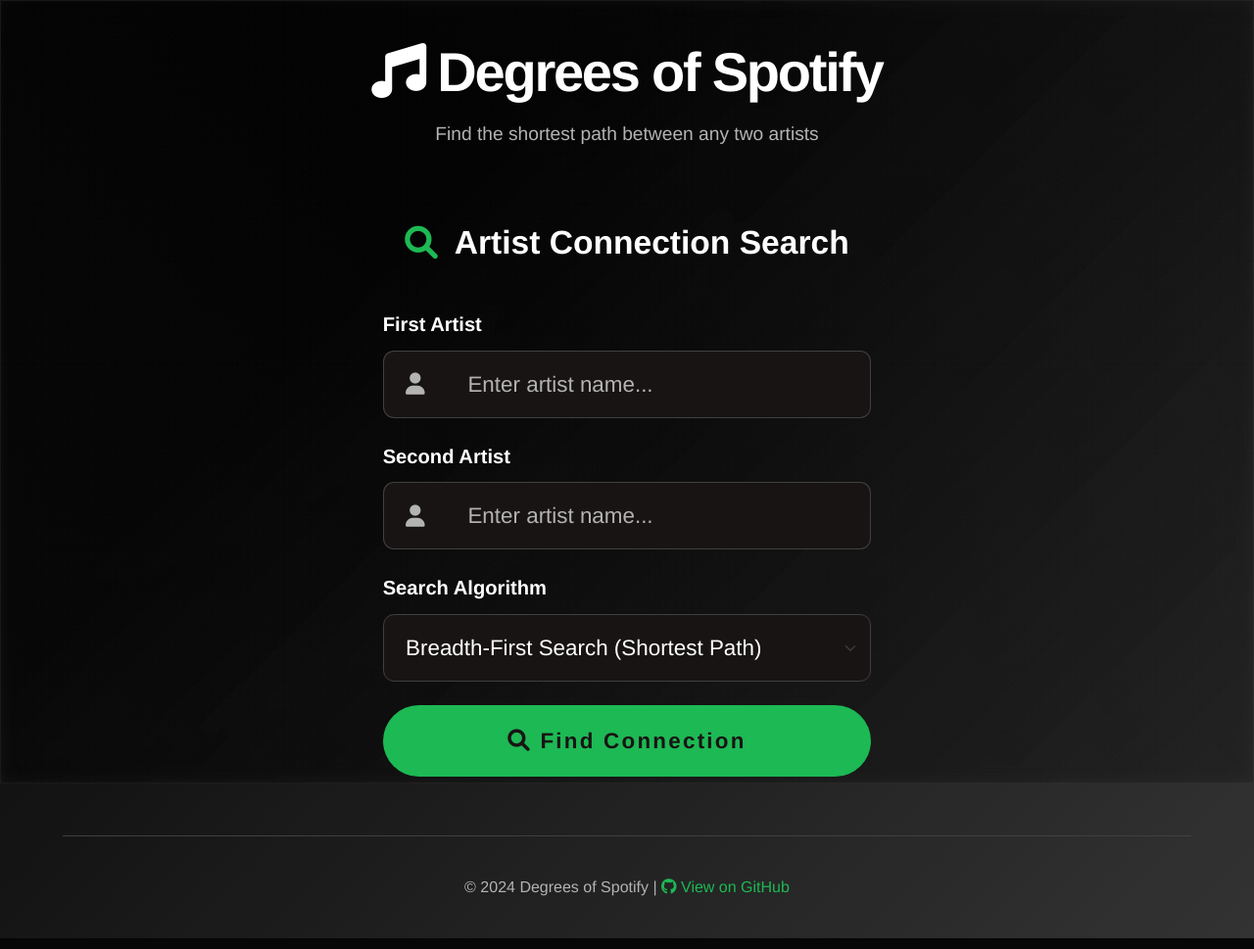
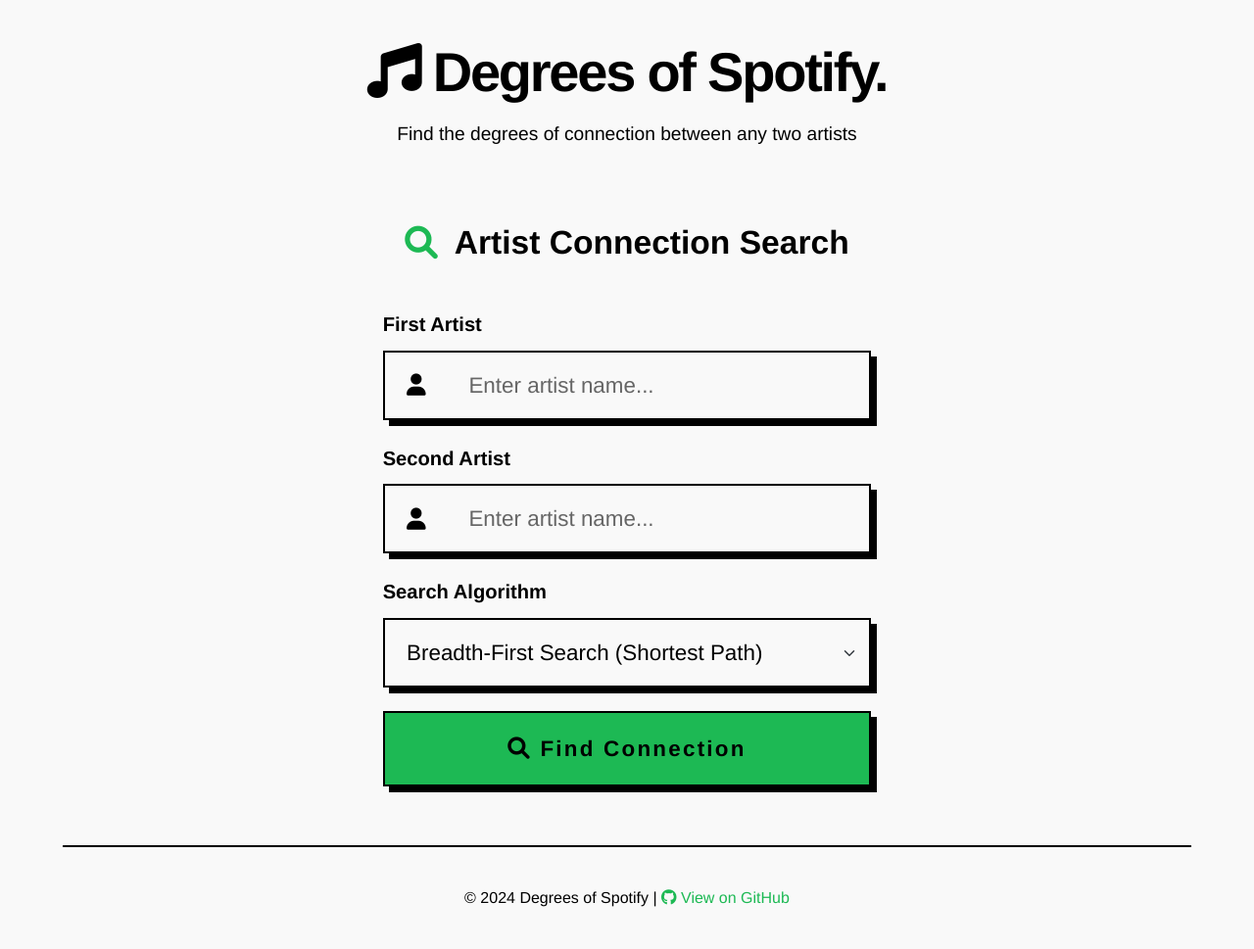
Before and after one commit to LukasKanopka/DegreesOfSpotifyWithFrontend, a Flask app: page / in a window 1280 px wide. Shown: the whole page at 98% size. Run offline with Flask 3, Linux system fonts and the light colour scheme; parts of the project's set-up code (start-up, migrations or seed data) failed here and were passed over.

Commit message:
Vaporwave🤑🤑🤑🤑

```diff
--- a/flask_app/static/css/style.css
+++ b/flask_app/static/css/style.css
@@ -1,161 +1,41 @@
-/* Custom styles for Degrees of Spotify */
+/* Vaporware Theme for Degrees of Spotify */
 
 :root {
     --spotify-green: #1db954;
-    --spotify-black: #191414;
-    --spotify-dark-grey: #121212;
-    --spotify-grey: #282828;
-    --spotify-light-grey: #b3b3b3;
-    --spotify-white: #ffffff;
-    --spotify-hover: #1ed760;
-    --card-background: #181818;
-    --border-color: #404040;
+    --vaporware-white: #f9f9f9;
+    --vaporware-black: #000000;
+    --vaporware-shadow: 4px 4px 0px #000000;
+    --vaporware-shadow-small: 2px 2px 0px #000000;
+    --vaporware-shadow-large: 6px 6px 0px #000000;
 }
 
 body {
-    /* Simple 2-color gradient: black to dark grey */
-    background: linear-gradient(135deg, #000000 0%, #333333 100%);
+    background: var(--vaporware-white);
     min-height: 100vh;
     font-family: 'Circular', 'Helvetica Neue', Helvetica, Arial, sans-serif;
-    color: var(--spotify-white);
+    color: var(--vaporware-black);
     margin: 0;
     padding: 0;
     position: relative;
 }
 
-/* Organic frosted glass overlay with random noise */
-body::before {
-    content: '';
-    position: fixed;
-    top: 0;
-    left: 0;
-    width: 100%;
-    height: 100%;
-    background:
-        /* Organic noise clusters - irregular positioning */
-        radial-gradient(ellipse 1.3px 0.8px at 7.3% 18.7%, rgba(255, 255, 255, 0.022) 0%, transparent 70%),
-        radial-gradient(ellipse 0.9px 1.4px at 91.2% 43.1%, rgba(255, 255, 255, 0.016) 0%, transparent 70%),
-        radial-gradient(ellipse 1.1px 1.1px at 31.8% 76.4%, rgba(255, 255, 255, 0.019) 0%, transparent 70%),
-        radial-gradient(ellipse 0.7px 1.2px at 68.9% 9.3%, rgba(255, 255, 255, 0.013) 0%, transparent 70%),
-        radial-gradient(ellipse 1.5px 0.6px at 19.4% 59.7%, rgba(255, 255, 255, 0.024) 0%, transparent 70%),
-        radial-gradient(ellipse 0.8px 1.3px at 84.6% 87.2%, rgba(255, 255, 255, 0.011) 0%, transparent 70%),
-        radial-gradient(ellipse 1.2px 0.9px at 42.7% 31.5%, rgba(255, 255, 255, 0.021) 0%, transparent 70%),
-        radial-gradient(ellipse 0.6px 1.1px at 76.3% 64.8%, rgba(255, 255, 255, 0.015) 0%, transparent 70%),
-        radial-gradient(ellipse 1.4px 1.0px at 53.1% 2.9%, rgba(255, 255, 255, 0.018) 0%, transparent 70%),
-        radial-gradient(ellipse 0.9px 0.7px at 14.7% 91.6%, rgba(255, 255, 255, 0.012) 0%, transparent 70%),
-        /* Base frosted layer */
-        linear-gradient(47deg, rgba(40, 40, 40, 0.15) 0%, rgba(20, 20, 20, 0.05) 50%, rgba(40, 40, 40, 0.15) 100%),
-        rgba(25, 25, 25, 0.1);
-    background-size:
-        7.3px 5.8px, 8.9px 6.2px, 5.4px 7.1px, 6.7px 4.9px,
-        9.1px 5.3px, 7.8px 6.6px, 6.2px 8.4px, 5.9px 7.7px,
-        8.5px 6.8px, 7.1px 5.5px, 100% 100%, 100% 100%;
-    backdrop-filter: blur(8px) contrast(115%) brightness(105%);
-    -webkit-backdrop-filter: blur(8px) contrast(115%) brightness(105%);
-    pointer-events: none;
-    z-index: -1;
-    border: 1px solid rgba(80, 80, 80, 0.2);
+/* Remove all background overlays and textures */
+body::before,
+body::after {
+    display: none;
 }
 
-/* Organic micro-texture layer */
-body::after {
-    content: '';
-    position: fixed;
-    top: 0;
-    left: 0;
-    width: 100%;
-    height: 100%;
-    background:
-        /* Scattered micro particles - completely random */
-        radial-gradient(ellipse 0.4px 0.6px at 13.2% 82.7%, rgba(200, 200, 200, 0.009) 0%, transparent 80%),
-        radial-gradient(ellipse 0.7px 0.3px at 71.8% 24.9%, rgba(200, 200, 200, 0.013) 0%, transparent 80%),
-        radial-gradient(ellipse 0.5px 0.8px at 38.4% 67.1%, rgba(200, 200, 200, 0.007) 0%, transparent 80%),
-        radial-gradient(ellipse 0.3px 0.5px at 89.7% 11.3%, rgba(200, 200, 200, 0.011) 0%, transparent 80%),
-        radial-gradient(ellipse 0.6px 0.4px at 26.9% 45.8%, rgba(200, 200, 200, 0.014) 0%, transparent 80%),
-        radial-gradient(ellipse 0.8px 0.7px at 62.3% 88.4%, rgba(200, 200, 200, 0.008) 0%, transparent 80%),
-        radial-gradient(ellipse 0.4px 0.9px at 47.6% 6.2%, rgba(200, 200, 200, 0.010) 0%, transparent 80%),
-        radial-gradient(ellipse 0.5px 0.3px at 83.1% 73.5%, rgba(200, 200, 200, 0.012) 0%, transparent 80%),
-        radial-gradient(ellipse 0.7px 0.6px at 9.8% 39.7%, rgba(200, 200, 200, 0.006) 0%, transparent 80%),
-        radial-gradient(ellipse 0.3px 0.7px at 94.4% 56.1%, rgba(200, 200, 200, 0.015) 0%, transparent 80%),
-        radial-gradient(ellipse 0.6px 0.5px at 55.7% 92.8%, rgba(200, 200, 200, 0.009) 0%, transparent 80%),
-        radial-gradient(ellipse 0.4px 0.8px at 21.5% 14.6%, rgba(200, 200, 200, 0.011) 0%, transparent 80%),
-        /* Subtle organic directional texture */
-        linear-gradient(134deg, rgba(40, 40, 40, 0.08) 0%, rgba(20, 20, 20, 0.04) 100%);
-    background-size:
-        3.7px 4.2px, 4.8px 3.1px, 3.3px 5.6px, 2.9px 3.8px,
-        4.1px 3.4px, 5.2px 4.7px, 3.6px 4.9px, 4.3px 3.2px,
-        3.9px 5.1px, 4.6px 3.7px, 3.4px 4.4px, 5.3px 3.9px,
-        100% 100%;
-    pointer-events: none;
-    z-index: -1;
-    opacity: 0.6;
-    mix-blend-mode: overlay;
+/* Remove cursor gradient */
+.cursor-gradient {
+    display: none;
 }
-
-/* Cursor-following radial gradient - Background layer only */
-.cursor-gradient {
-    position: fixed;
-    width: 2000px;
-    height: 2000px;
-    border-radius: 50%;
-    background: radial-gradient(
-        circle,
-        rgba(255, 255, 255, 0.03) 0%,
-        rgba(255, 255, 255, 0.015) 30%,
-        rgba(255, 255, 255, 0.008) 50%,
-        rgba(255, 255, 255, 0.004) 70%,
-        transparent 100%
-    );
-    pointer-events: none;
-    z-index: -10;
-    transform: translate(-50%, -50%);
-    transition: opacity 0.5s ease, transform 0.1s ease-out;
-    opacity: 0;
-    mix-blend-mode: normal;
-    filter: blur(2px);
-}
-
-.cursor-gradient.active {
-    opacity: 1;
-}
-
-/* Ensure all content stays above the cursor gradient */
-.container-fluid,
-header,
-main,
-section,
-.form-control,
-.btn,
-.alert,
-.path-container,
-.progress-section {
-    position: relative;
-    z-index: 1;
-}
-
-/* Additional subtle glow effect
-.cursor-gradient::before {
-    content: '';
-    position: absolute;
-    top: 50%;
-    left: 50%;
-    width: 200px;
-    height: 200px;
-    background: radial-gradient(
-        circle,
-        rgba(255, 255, 255, 0.06) 0%,
-        rgba(255, 255, 255, 0.02) 50%,
-        transparent 100%
-    );
-    border-radius: 50%;
-    transform: translate(-50%, -50%);
-    mix-blend-mode: overlay;
-} */
 
 .container-fluid {
     max-width: 1200px;
     margin: 0 auto;
     padding: 0 24px;
+    position: relative;
+    z-index: 1;
 }
 
 /* Header Styles */
@@ -167,20 +47,20 @@
 header h1 {
     font-weight: 900;
     font-size: 3.5rem;
-    color: var(--spotify-white);
+    color: var(--vaporware-black);
     margin-bottom: 16px;
     letter-spacing: -0.04em;
 }
 
 header .lead {
-    color: var(--spotify-light-grey);
+    color: var(--vaporware-black);
     font-size: 1.2rem;
     font-weight: 400;
 }
 
 /* Search Title Styles */
 .search-title {
-    color: var(--spotify-white);
+    color: var(--vaporware-black);
     font-size: 2.1rem;
     font-weight: 700;
     margin-bottom: 33.6px;
@@ -211,55 +91,65 @@
 
 /* Form Styles */
 .form-label {
-    color: var(--spotify-white);
+    color: var(--vaporware-black);
     font-weight: 600;
     margin-bottom: 11.2px;
     font-size: 1.26rem;
 }
 
 .form-control, .form-select {
-    background-color: var(--spotify-black);
-    border: 1.4px solid var(--border-color);
-    border-radius: 11.2px;
-    color: var(--spotify-white);
+    background-color: var(--vaporware-white);
+    border: 2px solid var(--vaporware-black);
+    border-radius: 0;
+    color: var(--vaporware-black);
     padding: 16.8px 22.4px;
     font-size: 1.4rem;
     transition: all 0.2s ease;
     height: auto;
+    box-shadow: var(--vaporware-shadow-large);
 }
 
 .form-control:focus, .form-select:focus {
-    background-color: var(--spotify-black);
+    background-color: var(--vaporware-white);
     border-color: var(--spotify-green);
-    box-shadow: none;
-    color: var(--spotify-white);
+    box-shadow: var(--vaporware-shadow);
+    color: var(--vaporware-black);
+    outline: none;
 }
 
 .form-control::placeholder {
-    color: var(--spotify-light-grey);
+    color: #666666;
     font-size: 1.4rem;
 }
 
+.input-group {
+    box-shadow: var(--vaporware-shadow-large);
+    border-radius: 0;
+    transition: all 0.2s ease;
+}
+
 .input-group-text {
-    background-color: var(--spotify-black);
-    border: 1.4px solid var(--border-color);
+    background-color: var(--vaporware-white);
+    border: 2px solid var(--vaporware-black);
     border-right: none;
-    border-radius: 11.2px 0 0 11.2px;
-    color: var(--spotify-light-grey);
+    border-radius: 0;
+    color: var(--vaporware-black);
     padding: 16.8px 22.4px;
     font-size: 1.4rem;
     transition: all 0.2s ease;
+    box-shadow: none;
 }
 
 .input-group .form-control {
     border-left: none;
-    border-radius: 0 11.2px 11.2px 0;
+    border-radius: 0;
+    box-shadow: none;
 }
 
 /* Input Group Focus Effect */
 .input-group:focus-within {
-    box-shadow: 0 0 0 2.8px rgba(29, 185, 84, 0.2);
-    border-radius: 11.2px;
+    box-shadow: var(--vaporware-shadow);
+    border-radius: 0;
 }
 
 .input-group:focus-within .input-group-text {
@@ -273,59 +163,76 @@
 /* Button Styles */
 .btn-primary {
     background-color: var(--spotify-green);
-    border: none;
-    border-radius: 70px;
+    border: 2px solid var(--vaporware-black);
+    border-radius: 0;
     font-weight: 700;
     font-size: 1.4rem;
     padding: 19.6px 44.8px;
-    color: var(--spotify-black);
+    color: var(--vaporware-black);
     transition: all 0.2s ease;
     text-transform: none;
     letter-spacing: 0.1em;
     height: auto;
+    box-shadow: var(--vaporware-shadow-large);
 }
 
 .btn-primary:hover {
-    background-color: var(--spotify-hover);
-    transform: scale(1.04);
-    color: var(--spotify-black);
+    background-color: var(--spotify-green);
+    transform: translate(2px, 2px);
+    box-shadow: var(--vaporware-shadow-small);
+    color: var(--vaporware-black);
+    border-color: var(--vaporware-black);
 }
 
 .btn-primary:focus {
-    background-color: var(--spotify-hover);
-    box-shadow: 0 0 0 4.2px rgba(29, 185, 84, 0.3);
-    color: var(--spotify-black);
+    background-color: var(--spotify-green);
+    box-shadow: var(--vaporware-shadow);
+    color: var(--vaporware-black);
+    border-color: var(--vaporware-black);
+}
+
+.btn-primary:active {
+    background-color: var(--spotify-green);
+    transform: translate(4px, 4px);
+    box-shadow: none;
+    color: var(--vaporware-black);
+    border-color: var(--vaporware-black);
 }
 
 .btn-primary:disabled {
-    background-color: var(--spotify-light-grey);
-    color: var(--spotify-grey);
+    background-color: #cccccc;
+    color: #666666;
     transform: none;
+    box-shadow: var(--vaporware-shadow);
+    border-color: var(--vaporware-black);
 }
 
 /* Progress Bar Styles */
 .progress-section {
-    background-color: transparent;
-    border-radius: 16.8px;
+    background-color: var(--vaporware-white);
+    border: 2px solid var(--vaporware-black);
+    border-radius: 0;
     padding: 44.8px;
     margin-top: 44.8px;
     margin-bottom: 44.8px;
-    border: none;
+    box-shadow: var(--vaporware-shadow-large);
 }
 
 .progress {
-    border-radius: 8px;
-    background-color: var(--spotify-black);
-    height: 16px;
+    border-radius: 0;
+    background-color: var(--vaporware-white);
+    border: 2px solid var(--vaporware-black);
+    height: 20px;
     width: 100%;
+    box-shadow: var(--vaporware-shadow-small);
 }
 
 .progress-bar {
     background-color: var(--spotify-green);
-    border-radius: 8px;
+    border-radius: 0;
     font-weight: 600;
     font-size: 0;
-    line-height: 16px;
+    line-height: 20px;
     text-align: center;
     color: transparent;
     min-width: 0;
@@ -549,16 +482,73 @@
     100% { transform: rotate(360deg); }
 }
 
+@keyframes keypress-sink {
+    0% { transform: translate(0, 0); box-shadow: var(--vaporware-shadow-large); }
+    50% { transform: translate(4px, 4px); box-shadow: none; }
+    100% { transform: translate(0, 0); box-shadow: var(--vaporware-shadow-large); }
+}
+
+@keyframes keypress-sink-input-group {
+    0% {
+        transform: translate(0, 0);
+        box-shadow: var(--vaporware-shadow-large);
+    }
+    25% {
+        transform: translate(2px, 2px);
+        box-shadow: var(--vaporware-shadow-small);
+    }
+    50% {
+        transform: translate(4px, 4px);
+        box-shadow: none;
+    }
+    75% {
+        transform: translate(2px, 2px);
+        box-shadow: var(--vaporware-shadow-small);
+    }
+    100% {
+        transform: translate(0, 0);
+        box-shadow: var(--vaporware-shadow-large);
+    }
+}
+
+@keyframes keypress-from-hover {
+    0% {
+        transform: translate(2px, 2px);
+        box-shadow: var(--vaporware-shadow-small);
+    }
+    50% {
+        transform: translate(4px, 4px);
+        box-shadow: none;
+    }
+    100% {
+        transform: translate(2px, 2px);
+        box-shadow: var(--vaporware-shadow-small);
+    }
+}
+
+/* Keypress animation classes */
+.form-control.keypress-animate {
+    animation: keypress-sink 0.2s ease-in-out;
+}
+
+.input-group.keypress-animate {
+    animation: keypress-sink-input-group 0.2s ease-in-out;
+}
+
+.input-group.keypress-from-hover {
+    animation: keypress-from-hover 0.15s ease-in-out;
+}
+
 /* Footer Styles */
 footer {
     text-align: center;
     padding: 40px 0;
-    border-top: 1px solid var(--border-color);
+    border-top: 2px solid var(--vaporware-black);
     margin-top: 60px;
 }
 
 footer p {
-    color: var(--spotify-light-grey);
+    color: var(--vaporware-black);
     margin: 0;
 }
 
@@ -630,23 +643,83 @@
     color: var(--spotify-green) !important;
 }
 
-.text-spotify-white {
-    color: var(--spotify-white) !important;
+.text-vaporware-white {
+    color: var(--vaporware-white) !important;
 }
 
-.text-spotify-grey {
-    color: var(--spotify-light-grey) !important;
+.text-vaporware-black {
+    color: var(--vaporware-black) !important;
 }
 
-.bg-spotify-black {
-    background-color: var(--spotify-black) !important;
+.bg-vaporware-white {
+    background-color: var(--vaporware-white) !important;
 }
 
-.bg-spotify-grey {
-    background-color: var(--spotify-grey) !important;
+.bg-vaporware-black {
+    background-color: var(--vaporware-black) !important;
 }
 
 /* Results Section Spacing */
 #resultsSection {
     margin-top: 44.8px;
 }
+
+/* Ensure all interactive elements maintain vaporware aesthetic */
+input[type="text"]:focus,
+select:focus,
+button:focus {
+    outline: none;
+}
+
+/* Additional squared shadow effects for enhanced vaporware feel */
+.form-control:hover,
+.form-select:hover {
+    transform: translate(2px, 2px);
+    box-shadow: var(--vaporware-shadow-small);
+}
+
+/* Active/click states for form controls */
+.form-control:active,
+.form-select:active {
+    transform: translate(4px, 4px);
+    box-shadow: none;
+}
+
+/* Remove individual hover effects for form controls within input groups */
+.input-group .form-control:hover {
+    transform: none;
+    box-shadow: none;
+}
+
+.input-group:hover {
+    transform: translate(2px, 2px);
+    box-shadow: var(--vaporware-shadow-small);
+}
+
+/* Active/click state for input groups */
+.input-group:active {
+    transform: translate(4px, 4px);
+    box-shadow: none;
+}
+
+/* Ensure input group text elements move with the container */
+.input-group:hover .input-group-text,
+.input-group:hover .form-control {
+    transform: none;
+}
+
+/* Ensure consistent squared aesthetic throughout */
+* {
+    border-radius: 0 !important;
+}
+
+/* Override any Bootstrap rounded corners */
+.rounded,
+.rounded-top,
+.rounded-end,
+.rounded-bottom,
+.rounded-start,
+.rounded-circle,
+.rounded-pill {
+    border-radius: 0 !important;
+}
--- a/flask_app/templates/index.html
+++ b/flask_app/templates/index.html
@@ -12,9 +12,9 @@
     <div class="container-fluid">
         <header>
             <h1>
-                <i class="fas fa-music"></i> Degrees of Spotify
+                <i class="fas fa-music"></i> Degrees of Spotify.
             </h1>
-            <p class="lead">Find the shortest path between any two artists</p>
+            <p class="lead">Find the degrees of connection between any two artists</p>
         </header>
 
         <main class="row justify-content-center">
```
Also changed, not shown: other parts of flask_app/static/css/style.css (+84 -35 lines), flask_app/static/js/app.js (+46 -0 lines), 1 other file.
